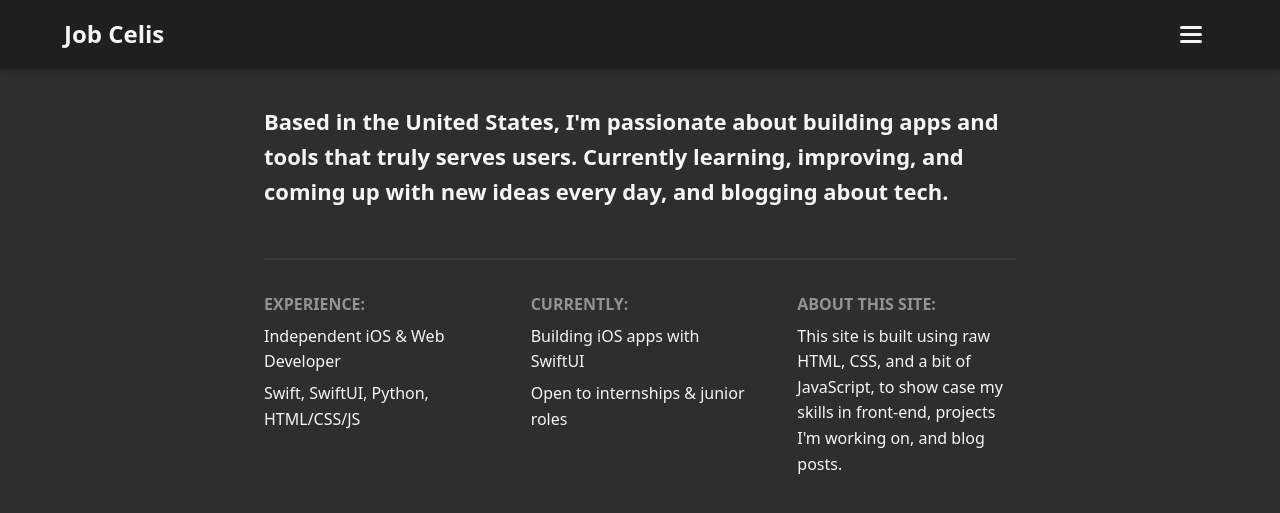
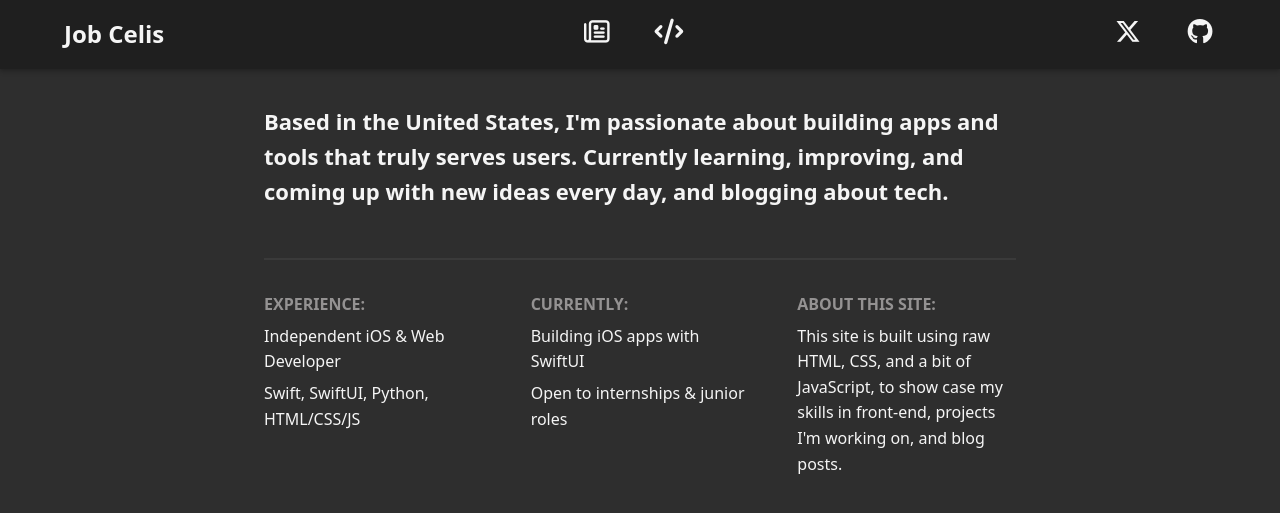
Before and after one commit to jobcelis/jobcelis.github.io, a Jekyll site: the page index.html, which Jekyll copies as it is, in a window 1280 px wide and 900 px high. Shown: the top 513 px of the window. Built offline with Jekyll 4.4.1, drawn with Linux system fonts in a browser that asks for light colours.

Commit message:
Brought page and social icon links back in header for desktop

```diff
--- a/app.js
+++ b/app.js
@@ -12,6 +12,12 @@ document.addEventListener('DOMContentLoaded', function () {
 	const mobileMenu = document.getElementById('mobile-menu');
 	if (!burger || !mobileMenu) return; // nothing to do if markup is missing
 
+	// Only treat the burger as active when the viewport matches the mobile layout.
+	const mobileQuery = window.matchMedia('(max-width: 768px)');
+	const isMobileView = function () {
+		return mobileQuery.matches;
+	};
+
 	// Ensure there's a single overlay element used to detect outside clicks.
 	// The overlay is invisible (CSS controls visibility) but receives clicks.
 	let menuOverlay = document.querySelector('.menu-overlay');
@@ -23,6 +29,8 @@ document.addEventListener('DOMContentLoaded', function () {
 
 	// When the burger is clicked, toggle the open/closed state of the menu.
 	burger.addEventListener('click', function () {
+		if (!isMobileView()) return;
+
 		// Read current 'expanded' state from the button's ARIA attribute.
 		const expanded = burger.getAttribute('aria-expanded') === 'true';
 
@@ -38,6 +46,17 @@ document.addEventListener('DOMContentLoaded', function () {
 
 		// Toggle the overlay so clicks outside will be captured when the menu is open.
 		menuOverlay.classList.toggle('active');
+	});
+
+	// If the viewport grows to desktop size while the menu is open, close it.
+	mobileQuery.addEventListener('change', function () {
+		if (isMobileView()) return;
+
+		mobileMenu.classList.remove('show');
+		burger.classList.remove('open');
+		burger.setAttribute('aria-expanded', 'false');
+		mobileMenu.setAttribute('aria-hidden', 'true');
+		menuOverlay.classList.remove('active');
 	});
 
 	// Clicking the overlay (anywhere outside the menu) should close the menu.
--- a/index.html
+++ b/index.html
@@ -18,13 +18,14 @@
           <span class="burger-lines"></span>
         </button>
 
-        <div class="links">
-          <a href="/blog/"><i class="fa-regular fa-newspaper fa-xl"></i></a>
-          <a href="/projects/"><i class="fa-solid fa-code fa-xl"></i></a>
-          <a href="https://x.com/realjobcelis" target="_blank"><i class="fa-brands fa-x-twitter"></i>
-          </a>
-          <a href="https://github.com/jobcelis" target="_blank"><i class="fa-brands fa-github"></i>
-          </a>
+        <div class="page-links">
+          <a href="/blog/"><i class="fa-regular fa-newspaper header-icon"></i></a>
+          <a href="/projects/"><i class="fa-solid fa-code header-icon"></i></a>
+        </div>
+
+        <div class="social-links">
+          <a href="https://x.com/realjobcelis" target="_blank"><i class="fa-brands fa-x-twitter header-icon"></i></a>
+          <a href="https://github.com/jobcelis" target="_blank"><i class="fa-brands fa-github header-icon"></i></a>
         </div>
 
         <div id="mobile-menu" class="mobile-menu" aria-hidden="true">
--- a/main.css
+++ b/main.css
@@ -59,22 +59,60 @@ a:hover {
   flex-wrap: wrap;
 }
 
-/* Desktop horizontal links (HIDDEN) — all navigation moved to burger menu */
-.links {
-  display: none; /* Hide header links everywhere — use the menu only */
+/* Header positioning controls for the home-page icons.
+   Change these values to move the page icons and social icons left/right or up/down. */
+:root {
+  /* Move the page icons group (blog/projects) left or right */
+  --header-page-links-right: 46.5%;
+
+  /* Move the social icons group (X/GitHub) left or right */
+  --header-social-links-right: 5%;
+
+  /* Move both icon groups up or down together */
+  --header-links-top: 50%;
+
+  /* Change the spacing between icons inside each group */
+  --header-links-gap: 2.5rem;
+
+  /* Change the size of all header icons */
+  --header-icon-size: 1.60rem;
+}
+
+/* Page icon group in the header. Adjust `--header-page-links-right` above to move it. */
+.page-links {
+  display: flex;
   margin-left: auto;
-  gap: 1rem;
+  gap: var(--header-links-gap);
   align-items: center;
   position: absolute;
-  right: 5%;
+  right: var(--header-page-links-right);
+  top: var(--header-links-top);
+  transform: translateY(-50%);
 }
 
-.links a { color: #f5f5f5; }
+.page-links a { color: #f5f5f5; }
 
-/* Burger button — three-line hamburger icon (visible on all screen sizes) */
-/* Clicking this button toggles the mobile-menu visibility */
+.page-links a:hover { color: #949292; }
+
+/* Social icon group in the header. Adjust `--header-social-links-right` above to move it. */
+.social-links {
+  display: flex;
+  gap: var(--header-links-gap);
+  align-items: center;
+  position: absolute;
+  right: var(--header-social-links-right);
+  top: var(--header-links-top);
+  transform: translateY(-50%);
+}
+
+/* Change `--header-icon-size` above to make every header icon bigger or smaller. */
+.header-icon {
+  font-size: var(--header-icon-size);
+}
+
+/* Burger button — hidden on desktop and shown only on mobile */
 .burger {
-  display: block;
+  display: none;
   background: transparent;
   border: none;
   cursor: pointer;
@@ -147,30 +185,29 @@ a:hover {
 
 /* Overlay that appears behind the mobile menu to capture outside clicks */
 .menu-overlay {
-  display: none;
   position: fixed;
   inset: 0; /* top:0; right:0; bottom:0; left:0 */
   background: rgba(0,0,0,0); /* invisible but captures clicks */
   z-index: 998; /* below .mobile-menu but above page content */
+  display: none;
 }
 
 .menu-overlay.active { display: block; }
-
-/* Overlay that sits behind the mobile menu to capture outside clicks */
-.menu-overlay {
-  display: none;            /* Hidden until menu is open */
-  position: fixed;          /* Covers the entire viewport */
-  inset: 0;                 /* top:0; right:0; bottom:0; left:0 */
-  background: transparent;  /* Invisible but receives clicks */
-  z-index: 998;             /* Below mobile menu (999) and below header (1000) */
-}
-
-.menu-overlay.show { display: block; }
 
 @media screen and (max-width: 768px) {
   .logo { position: absolute; left: 5%; }
   .header { padding: 2.15rem }
   main { margin-top: 72px; }
+
+  /* Mobile layout: hide desktop links and show the burger button */
+  .page-links,
+  .social-links {
+    display: none;
+  }
+
+  .burger {
+    display: block;
+  }
 }
 
 /* Site name / logo — pinned to the left */
@@ -203,7 +240,7 @@ main {
   font-size: 1.05rem;
   max-width: 640px;
   margin-bottom: 1rem;
-  line-height: 1.75; /* Slightly looser than body for readability */
+  line-height: 1.75;
 }
 
 /* BLOG POST BODY TEXT */
```
Also changed, not shown: _layouts/blog.html (+10 -1 lines), _layouts/post.html (+10 -1 lines), projects.html (+12 -3 lines).
